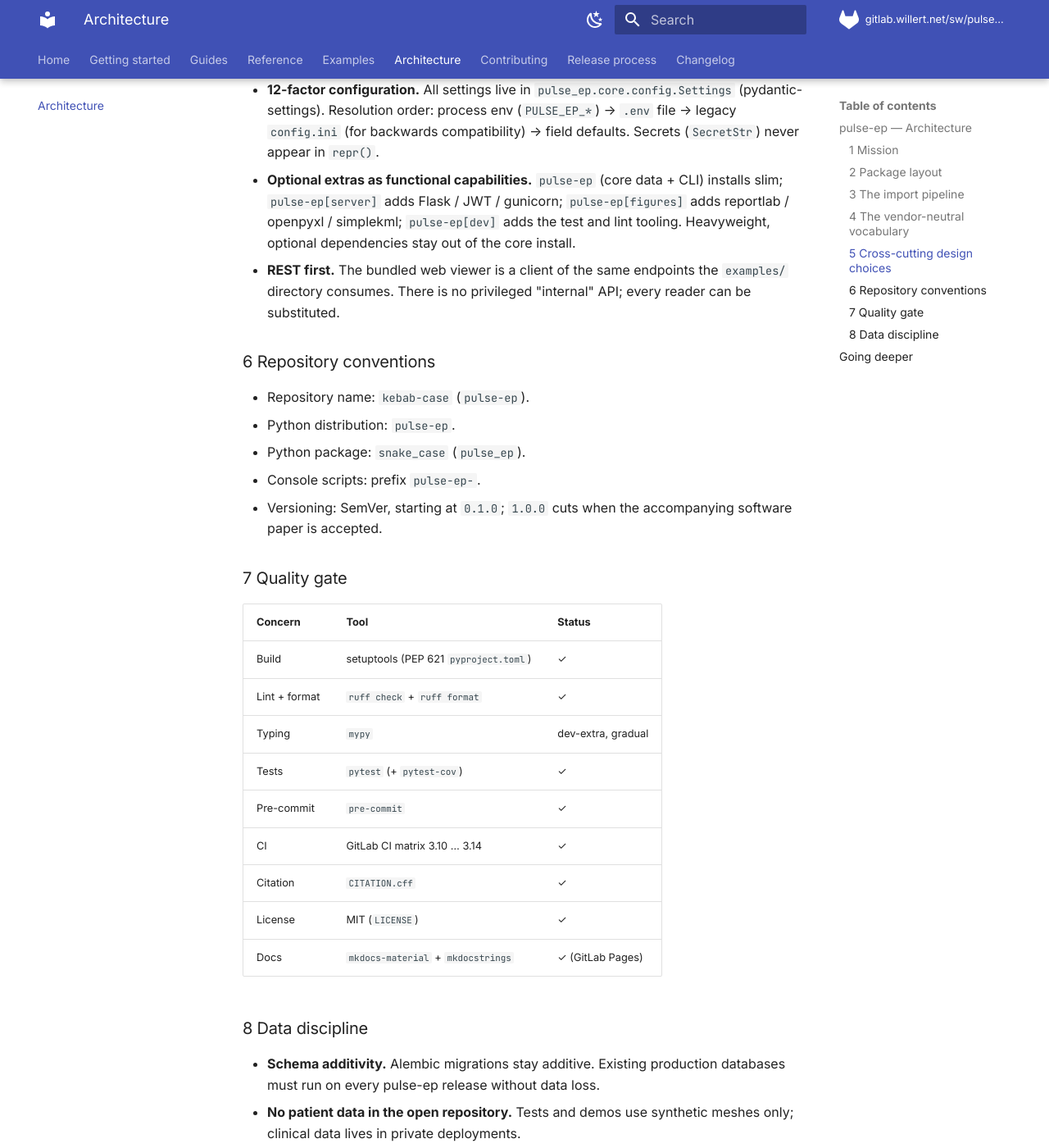
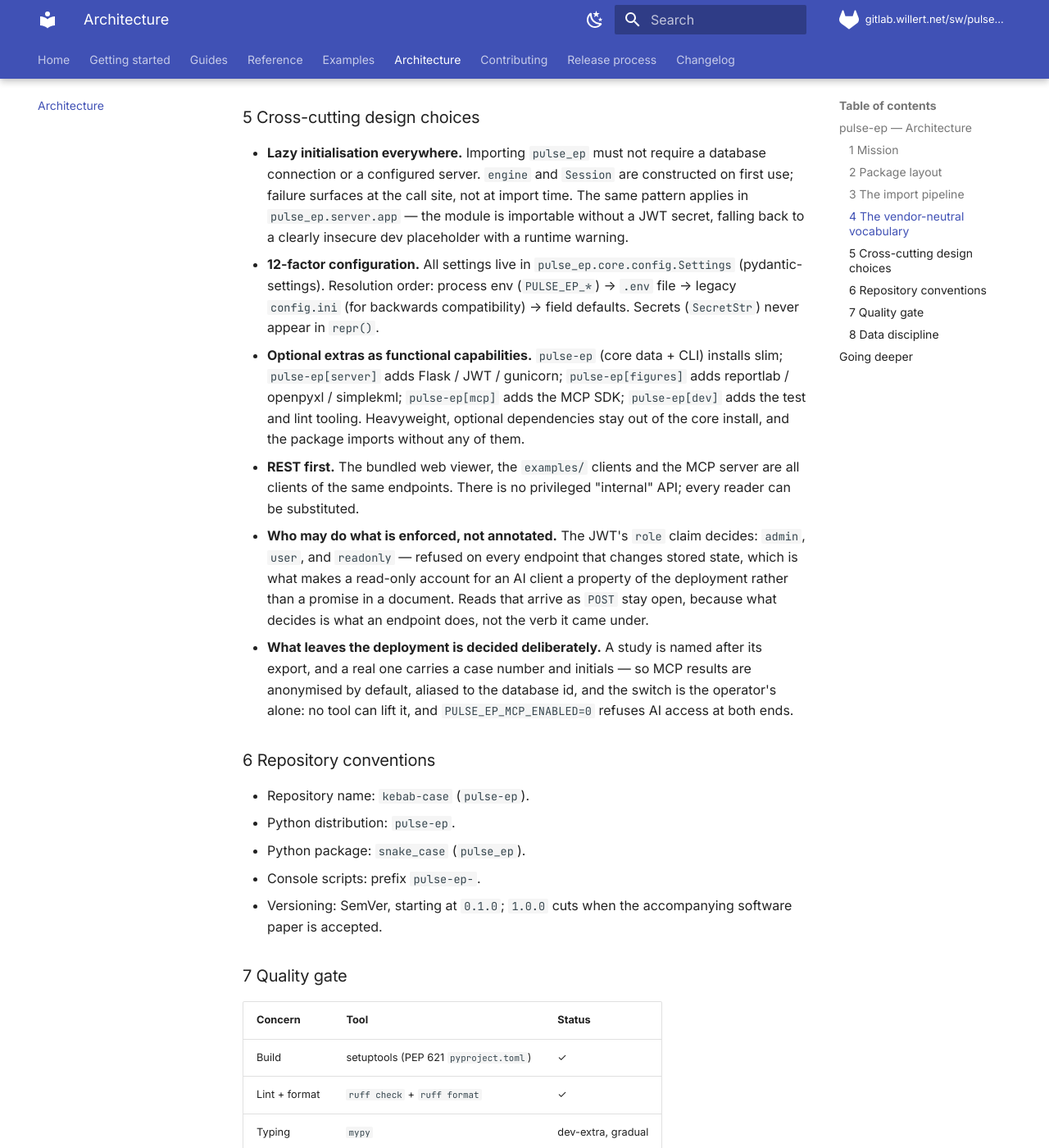
Before and after one commit to swillert/pulse-ep, an MkDocs documentation site: the page built from docs/architecture.md, in a window 1280 px wide and 1400 px high, scrolled down 2796 px. Shown: the whole window at 82% size. Built offline with MkDocs 1.6.1 and Material for MkDocs 9.7.7, drawn with Linux system fonts in a browser that asks for light colours; some of the changed text lies outside the part shown.

Commit message:
README and ARCHITECTURE: say what the project is now
Both still described three surfaces, a CLI list without init or mcp, and a
top-level alembic/ directory that stopped existing when the migrations moved
into the package. The quickstart walked through six manual steps that
pulse-ep-init now does, and neither file mentioned that signal traces are
imported at all.

Also corrected, in ARCHITECTURE: the extras list (no [mcp]), the claim that
conftest and the demo are the only places that generate test input — a test
that needs a folded surface or a reordered colour section builds one inline —
and two design choices that were not written down anywhere: roles are
enforced rather than annotated, and what leaves a deployment towards an AI
client is decided by the operator.

```diff
--- a/ARCHITECTURE.md
+++ b/ARCHITECTURE.md
@@ -19,10 +19,12 @@
 
 | Subpackage | Role |
 |---|---|
-| `pulse_ep.core` | Domain models (`EPMap`, `Study`, `ScalarField`, `MeasurementPoint`, `PlacedPoint`), SQLAlchemy ORM, mesh processing, area integration, geodesic distances (Heat Method), map-vs-map comparison, the import queue and drop-directory watcher, typed config (`Settings`). |
-| `pulse_ep.core.importers` | Everything vendor-specific: `carto`, `ensite`, the `lexicon` (per-vendor token → quantity), `source` (directory / ZIP transport) and `plan` (the reviewable `ImportPlan`). |
-| `pulse_ep.server` | Flask app, JWT auth, REST API, the Three.js viewer and the import review UI (static frontend). |
-| `pulse_ep.cli` | Console scripts: `pulse-ep-import-carto`, `pulse-ep-import-ensite`, `pulse-ep-populate-colormaps`, `pulse-ep-tag-maps`, `pulse-ep-create-user`, `pulse-ep-check-mesh`, `pulse-ep-extract-meshes`, `pulse-ep-server`, `pulse-ep-demo`. |
+| `pulse_ep.core` | Domain models (`EPMap`, `Study`, `ScalarField`, `MeasurementPoint`, `PlacedPoint`), SQLAlchemy ORM, mesh processing, area integration, geodesic distances (Heat Method), scattered-data `interpolation`, map-vs-map comparison, out-of-database `waveform` storage, the role vocabulary, the import queue and drop-directory watcher, typed config (`Settings`). |
+| `pulse_ep.core.importers` | Everything vendor-specific: `carto`, `carto_signal` (its per-point ECG windows), `ensite`, the `lexicon` (per-vendor token → quantity), `source` (directory / ZIP / 7-Zip transport) and `plan` (the reviewable `ImportPlan`). |
+| `pulse_ep.server` | Flask app, JWT auth and role enforcement, REST API, the Three.js viewer and the import review UI (static frontend). |
+| `pulse_ep.mcp` | The MCP server: read-only tools for an AI client, the anonymiser that decides what may leave the deployment, and a REST client — it holds no privileged path of its own. |
+| `pulse_ep.migrations` | Alembic revisions, shipped inside the package so an installed deployment can run `pulse-ep-migrate` without a source checkout. |
+| `pulse_ep.cli` | Console scripts: `pulse-ep-init`, `pulse-ep-import-carto`, `pulse-ep-import-ensite`, `pulse-ep-migrate`, `pulse-ep-populate-colormaps`, `pulse-ep-tag-maps`, `pulse-ep-create-user`, `pulse-ep-check-mesh`, `pulse-ep-extract-meshes`, `pulse-ep-server`, `pulse-ep-mcp`, `pulse-ep-demo`. |
 | `pulse_ep.figures` | Standard heatmap generators for clinical reports. |
 | `pulse_ep.examples.demo_synthetic` | Self-contained end-to-end walkthrough on a synthetic atrium, wired as `pulse-ep-demo`. |
 
@@ -107,11 +109,23 @@
 - **Optional extras as functional capabilities.** `pulse-ep` (core
   data + CLI) installs slim; `pulse-ep[server]` adds Flask / JWT /
   gunicorn; `pulse-ep[figures]` adds reportlab / openpyxl /
-  simplekml; `pulse-ep[dev]` adds the test and lint tooling.
-  Heavyweight, optional dependencies stay out of the core install.
-- **REST first.** The bundled web viewer is a client of the same
-  endpoints the `examples/` directory consumes. There is
-  no privileged "internal" API; every reader can be substituted.
+  simplekml; `pulse-ep[mcp]` adds the MCP SDK; `pulse-ep[dev]` adds the
+  test and lint tooling. Heavyweight, optional dependencies stay out of
+  the core install, and the package imports without any of them.
+- **REST first.** The bundled web viewer, the `examples/` clients and
+  the MCP server are all clients of the same endpoints. There is no
+  privileged "internal" API; every reader can be substituted.
+- **Who may do what is enforced, not annotated.** The JWT's `role` claim
+  decides: `admin`, `user`, and `readonly` — refused on every endpoint
+  that changes stored state, which is what makes a read-only account for
+  an AI client a property of the deployment rather than a promise in a
+  document. Reads that arrive as `POST` stay open, because what decides
+  is what an endpoint does, not the verb it came under.
+- **What leaves the deployment is decided deliberately.** A study is
+  named after its export, and a real one carries a case number and
+  initials — so MCP results are anonymised by default, aliased to the
+  database id, and the switch is the operator's alone: no tool can lift
+  it, and `PULSE_EP_MCP_ENABLED=0` refuses AI access at both ends.
 
 ## 6 Repository conventions
 
@@ -143,12 +157,15 @@
   loss.
 - **No patient data in the open repository.** Tests and demos use
   synthetic meshes only; clinical data lives in private deployments.
-- **Tests own the synthetic data.** `tests/conftest.py` and
-  `src/pulse_ep/examples/demo_synthetic.py` are the only places that
-  generate input data; downstream code is data-agnostic. The suite needs
-  no live database: the ORM's PostgreSQL types (`JSONB`, `ARRAY`) cannot
-  be created on SQLite, so persistence tests exercise the
-  (de)serialisation converters directly.
+- **Tests own the data they run on.** `tests/conftest.py`,
+  `src/pulse_ep/examples/demo_synthetic.py` and the shipped synthetic
+  exports under `tests/fixtures/synthetic/` supply it, and a test that
+  needs a particular shape — a folded surface, a mesh with a reordered
+  colour section — builds it inline. Nothing reads an external export, and
+  downstream code stays data-agnostic. The suite needs no live database:
+  the ORM's PostgreSQL types (`JSONB`, `ARRAY`) cannot be created on
+  SQLite, so persistence tests exercise the (de)serialisation converters
+  directly and route tests use Flask's test client.
 - **`data/`, `drop/` and archive files are gitignored.** The GitHub
   mirror force-pushes every `main` commit to a public repository, so
   anything committed there is published irreversibly.
```
Also changed, not shown: README.md (+66 -32 lines).
